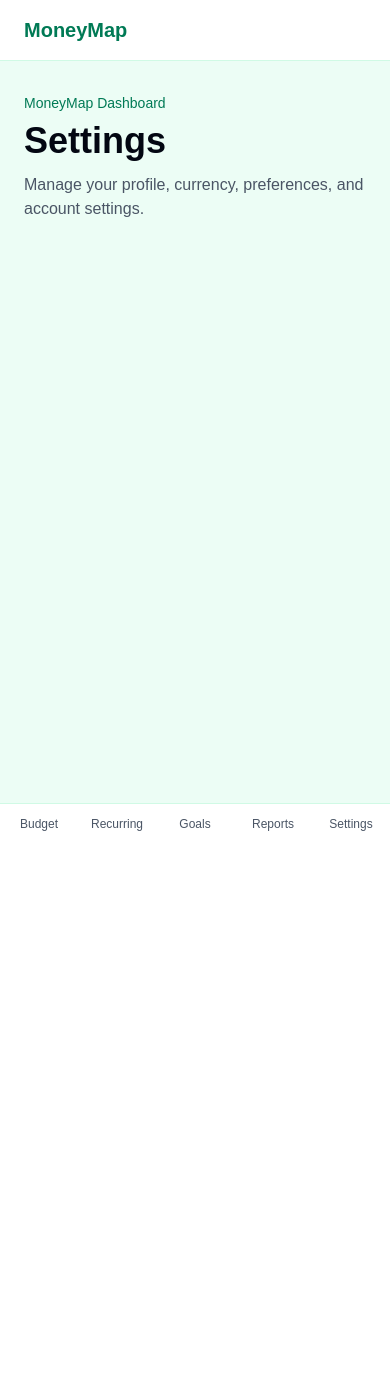
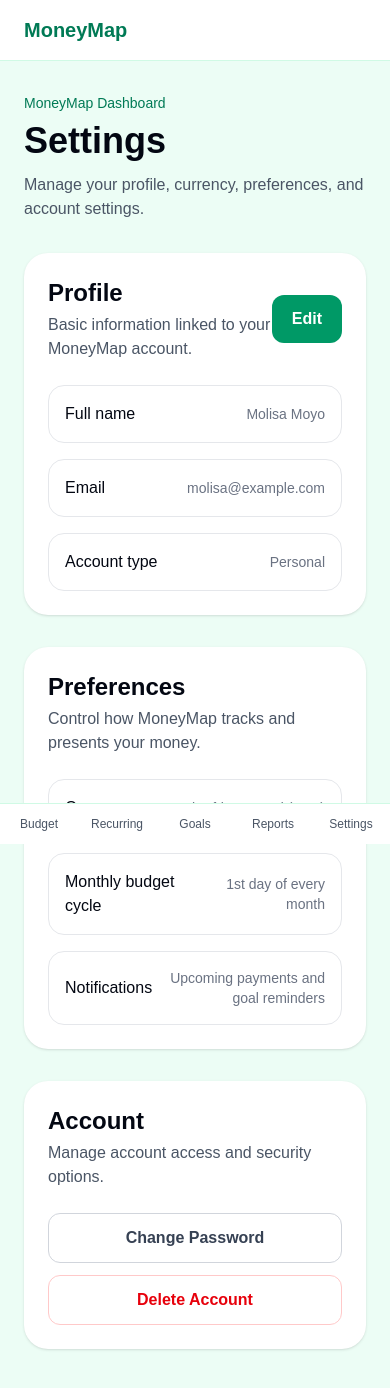
Before and after one commit to tangani/MoneyMap, a Next.js app in the folder frontend/: page /settings in a window 390 px wide. Shown: the top 1388 px of the page. Before the commit the page ends 844 px from the top, so only its background shows below. Built offline with nearby package versions, Linux system fonts and the light colour scheme.

Commit message:
Adding the settings page for mobile and web

```diff
--- a/frontend/app/settings/page.tsx
+++ b/frontend/app/settings/page.tsx
@@ -1,19 +1,120 @@
 import AppShell from "@/components/AppShell";
+
+const preferenceItems = [
+    { label: "Currency", value: "South African Rand (ZAR)" },
+    { label: "Monthly budget cycle", value: "1st day of every month" },
+    { label: "Notifications", value: "Upcoming payments and goal reminders" },
+];
+
+const accountItems = [
+    { label: "Full name", value: "Molisa Moyo" },
+    { label: "Email", value: "molisa@example.com" },
+    { label: "Account type", value: "Personal" },
+];
 
 export default function SettingsPage() {
     return (
         <AppShell>
             <section>
-                <p className="text-sm font-medium text-emerald-700">
-                    MoneyMap Dashboard
-                </p>
+                <PageHeader />
 
-                <h1 className="mt-2 text-4xl font-bold">Settings</h1>
+                <ProfileSettings />
 
-                <p className="mt-3 max-w-2xl text-gray-600">
-                    Manage your profile, currency, preferences, and account settings.
-                </p>
+                <Preferences />
+
+                <AccountActions />
             </section>
         </AppShell>
     );
 }
+
+function PageHeader() {
+    return (
+        <div className="mb-8">
+            <p className="text-sm font-medium text-emerald-700">
+                MoneyMap Dashboard
+            </p>
+
+            <h1 className="mt-2 text-4xl font-bold">Settings</h1>
+
+            <p className="mt-3 max-w-2xl text-gray-600">
+                Manage your profile, currency, preferences, and account settings.
+            </p>
+        </div>
+    );
+}
+
+function ProfileSettings() {
+    return (
+        <section className="rounded-3xl bg-white p-6 shadow-sm">
+            <div className="mb-6 flex items-center justify-between">
+                <div>
+                    <h2 className="text-2xl font-bold">Profile</h2>
+                    <p className="mt-1 text-gray-600">
+                        Basic information linked to your MoneyMap account.
+                    </p>
+                </div>
+
+                <button className="rounded-xl bg-emerald-600 px-5 py-3 font-semibold text-white transition hover:bg-emerald-700">
+                    Edit
+                </button>
+            </div>
+
+            <div className="space-y-4">
+                {accountItems.map((item) => (
+                    <SettingsRow key={item.label} label={item.label} value={item.value} />
+                ))}
+            </div>
+        </section>
+    );
+}
+
+function Preferences() {
+    return (
+        <section className="mt-8 rounded-3xl bg-white p-6 shadow-sm">
+            <div className="mb-6">
+                <h2 className="text-2xl font-bold">Preferences</h2>
+                <p className="mt-1 text-gray-600">
+                    Control how MoneyMap tracks and presents your money.
+                </p>
+            </div>
+
+            <div className="space-y-4">
+                {preferenceItems.map((item) => (
+                    <SettingsRow key={item.label} label={item.label} value={item.value} />
+                ))}
+            </div>
+        </section>
+    );
+}
+
+function AccountActions() {
+    return (
+        <section className="mt-8 rounded-3xl bg-white p-6 shadow-sm">
+            <h2 className="text-2xl font-bold">Account</h2>
+
+            <p className="mt-1 text-gray-600">
+                Manage account access and security options.
+            </p>
+
+            <div className="mt-6 flex flex-col gap-3 sm:flex-row">
+                <button className="rounded-xl border border-gray-300 px-5 py-3 font-semibold text-gray-700 transition hover:bg-gray-50">
+                    Change Password
+                </button>
+
+                <button className="rounded-xl border border-red-200 px-5 py-3 font-semibold text-red-600 transition hover:bg-red-50">
+                    Delete Account
+                </button>
+            </div>
+        </section>
+    );
+}
+
+function SettingsRow({ label, value }: { label: string; value: string }) {
+    return (
+        <div className="flex items-center justify-between rounded-2xl border border-gray-200 p-4">
+            <p className="font-medium">{label}</p>
+            <p className="text-right text-sm text-gray-500">{value}</p>
+        </div>
+    );
+}
```
